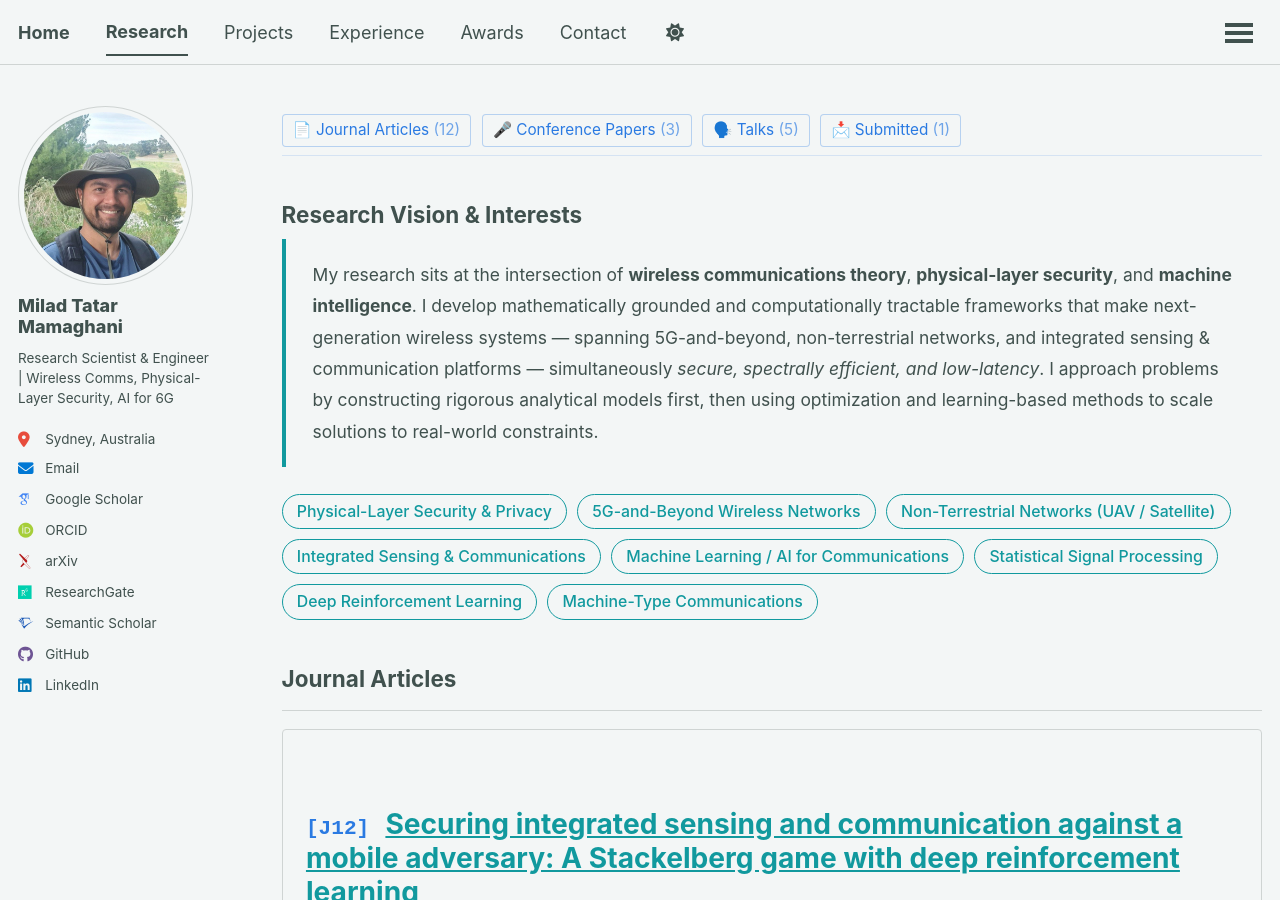
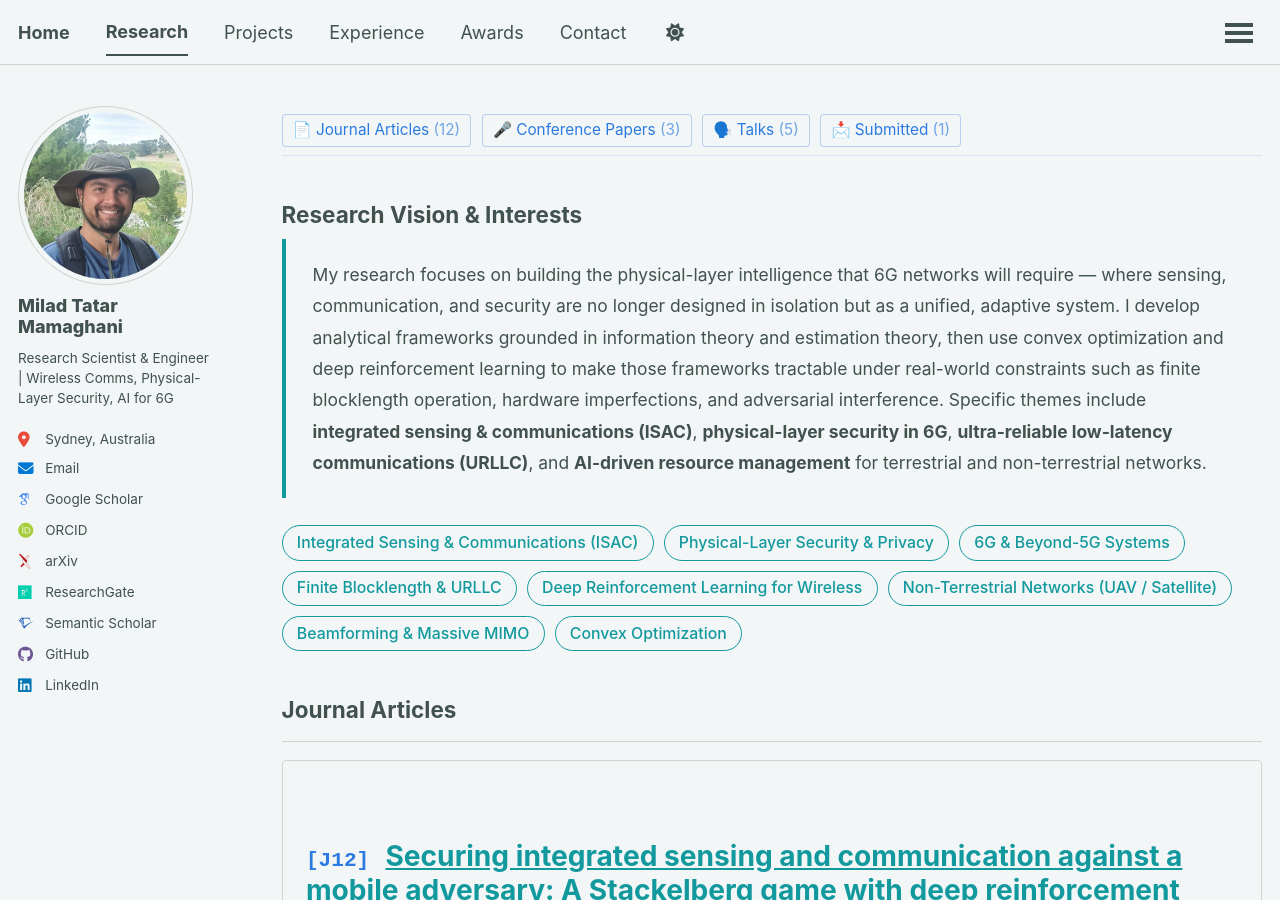
Before and after one commit to miladtm94/miladtm94.github.io, a Jekyll site: the page built from _pages/research.html, in a window 1280 px wide and 900 px high. Built offline with Jekyll 4.4.1, drawn with Linux system fonts in a browser that asks for light colours; some web fonts are replaced; a script that is not in the unit is left out.

Commit message:
project section updated

```diff
--- a/_pages/research.html
+++ b/_pages/research.html
@@ -39,19 +39,19 @@ redirect_from:
 
 <div style="border-left:4px solid var(--global-link-color); padding:1.1em 1.5em; margin-bottom:1.5em; background: var(--global-bg-color); border-radius:0 6px 6px 0;">
   <p style="margin:0; font-size:0.97em; line-height:1.8;">
-    My research sits at the intersection of <strong>wireless communications theory</strong>, <strong>physical-layer security</strong>, and <strong>machine intelligence</strong>. I develop mathematically grounded and computationally tractable frameworks that make next-generation wireless systems &mdash; spanning 5G-and-beyond, non-terrestrial networks, and integrated sensing &amp; communication platforms &mdash; simultaneously <em>secure, spectrally efficient, and low-latency</em>. I approach problems by constructing rigorous analytical models first, then using optimization and learning-based methods to scale solutions to real-world constraints.
+    My research focuses on building the physical-layer intelligence that 6G networks will require &mdash; where sensing, communication, and security are no longer designed in isolation but as a unified, adaptive system. I develop analytical frameworks grounded in information theory and estimation theory, then use convex optimization and deep reinforcement learning to make those frameworks tractable under real-world constraints such as finite blocklength operation, hardware imperfections, and adversarial interference. Specific themes include <strong>integrated sensing &amp; communications (ISAC)</strong>, <strong>physical-layer security in 6G</strong>, <strong>ultra-reliable low-latency communications (URLLC)</strong>, and <strong>AI-driven resource management</strong> for terrestrial and non-terrestrial networks.
   </p>
 </div>
 
 <div style="display:flex; flex-wrap:wrap; gap:0.55em; margin-bottom:2.5em;">
+  <span style="padding:0.3em 0.9em; border-radius:20px; border:1.5px solid var(--global-link-color); color: var(--global-link-color); font-size:0.88em; font-weight:500;">Integrated Sensing &amp; Communications (ISAC)</span>
   <span style="padding:0.3em 0.9em; border-radius:20px; border:1.5px solid var(--global-link-color); color: var(--global-link-color); font-size:0.88em; font-weight:500;">Physical-Layer Security &amp; Privacy</span>
-  <span style="padding:0.3em 0.9em; border-radius:20px; border:1.5px solid var(--global-link-color); color: var(--global-link-color); font-size:0.88em; font-weight:500;">5G-and-Beyond Wireless Networks</span>
+  <span style="padding:0.3em 0.9em; border-radius:20px; border:1.5px solid var(--global-link-color); color: var(--global-link-color); font-size:0.88em; font-weight:500;">6G &amp; Beyond-5G Systems</span>
+  <span style="padding:0.3em 0.9em; border-radius:20px; border:1.5px solid var(--global-link-color); color: var(--global-link-color); font-size:0.88em; font-weight:500;">Finite Blocklength &amp; URLLC</span>
+  <span style="padding:0.3em 0.9em; border-radius:20px; border:1.5px solid var(--global-link-color); color: var(--global-link-color); font-size:0.88em; font-weight:500;">Deep Reinforcement Learning for Wireless</span>
   <span style="padding:0.3em 0.9em; border-radius:20px; border:1.5px solid var(--global-link-color); color: var(--global-link-color); font-size:0.88em; font-weight:500;">Non-Terrestrial Networks (UAV / Satellite)</span>
-  <span style="padding:0.3em 0.9em; border-radius:20px; border:1.5px solid var(--global-link-color); color: var(--global-link-color); font-size:0.88em; font-weight:500;">Integrated Sensing &amp; Communications</span>
-  <span style="padding:0.3em 0.9em; border-radius:20px; border:1.5px solid var(--global-link-color); color: var(--global-link-color); font-size:0.88em; font-weight:500;">Machine Learning / AI for Communications</span>
-  <span style="padding:0.3em 0.9em; border-radius:20px; border:1.5px solid var(--global-link-color); color: var(--global-link-color); font-size:0.88em; font-weight:500;">Statistical Signal Processing</span>
-  <span style="padding:0.3em 0.9em; border-radius:20px; border:1.5px solid var(--global-link-color); color: var(--global-link-color); font-size:0.88em; font-weight:500;">Deep Reinforcement Learning</span>
-  <span style="padding:0.3em 0.9em; border-radius:20px; border:1.5px solid var(--global-link-color); color: var(--global-link-color); font-size:0.88em; font-weight:500;">Machine-Type Communications</span>
+  <span style="padding:0.3em 0.9em; border-radius:20px; border:1.5px solid var(--global-link-color); color: var(--global-link-color); font-size:0.88em; font-weight:500;">Beamforming &amp; Massive MIMO</span>
+  <span style="padding:0.3em 0.9em; border-radius:20px; border:1.5px solid var(--global-link-color); color: var(--global-link-color); font-size:0.88em; font-weight:500;">Convex Optimization</span>
 </div>
 
 <!-- ── PUBLICATIONS ─────────────────────────────────────────────── -->
```
Also changed, not shown: _portfolio/finite-blocklength-security.md (+3 -3 lines), _portfolio/secure-isac.md (+5 -3 lines), _portfolio/uav-physical-layer-security.md (+11 -4 lines), _portfolio/untrusted-relaying-security.md (+14 -4 lines).
